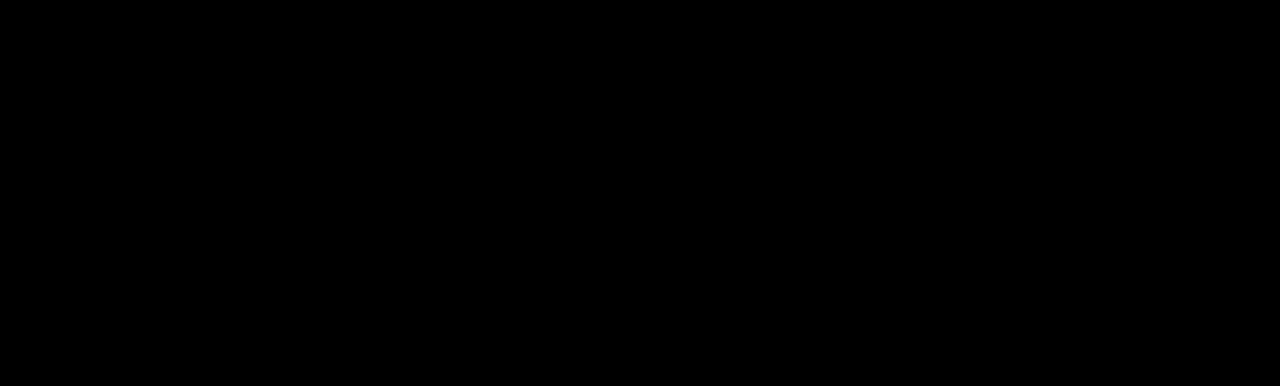
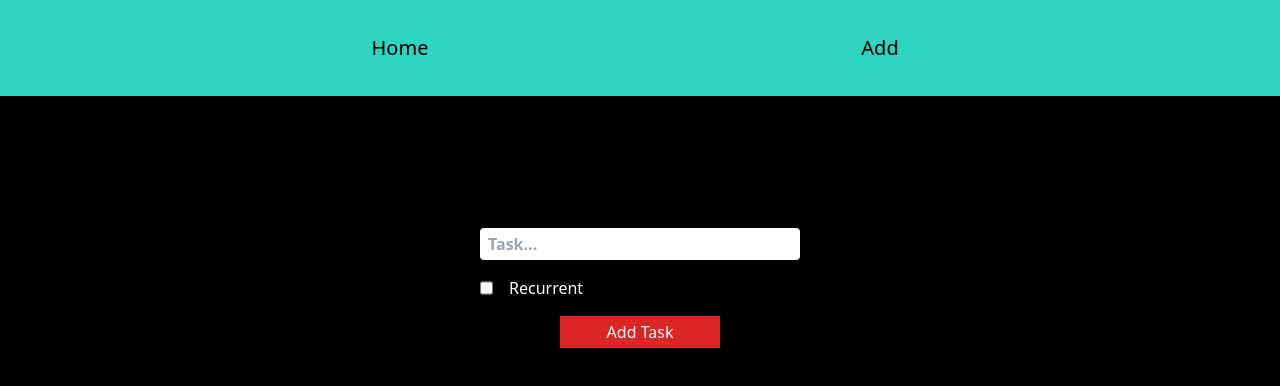
Before and after one commit to omarsafti09/tasker, a Next.js app: page /add in a window 1280 px wide. Before the commit this address had no page. Shown: the top 386 px of the page. Built offline with nearby package versions, Linux system fonts and the light colour scheme.

Commit message:
Created Add Prepared every thing to API connection

```diff
--- /dev/null
+++ b/app/add/page.jsx
@@ -0,0 +1,12 @@
+import AddForm from "@/components/AddForm";
+import React from "react";
+
+const page = () => {
+  return (
+    <div className="md:w-1/2 w-full md:h-60 text-white flex justify-center items-center rounded-xl">
+      <AddForm />
+    </div>
+  );
+};
+
+export default page;
--- a/app/layout.jsx
+++ b/app/layout.jsx
@@ -1,10 +1,14 @@
 import "@/assets/styles/globals.css";
+import NavBar from "@/components/NavBar";
 
 const layout = ({ children }) => {
   return (
     <html>
       <body className="bg-black">
-        <main>{children}</main>
+        <NavBar />
+        <main className="flex justify-center items-center h-96">
+          {children}
+        </main>
       </body>
     </html>
   );
--- /dev/null
+++ b/components/AddForm.jsx
@@ -0,0 +1,48 @@
+"use client";
+import React from "react";
+import { useState } from "react";
+
+const AddForm = () => {
+  const [task, setTask] = useState("");
+  const [recurrent, setRecurrent] = useState(false);
+  const handleChange = () => {
+    setRecurrent(!recurrent);
+  };
+  const log = (event) => {
+    event.preventDefault();
+    console.log(task, recurrent);
+  };
+
+  return (
+    <div className="flex w-full justify-center items-center">
+      <form className="flex flex-col md:w-1/2">
+        <input
+          type="text"
+          placeholder="Task..."
+          className="h-8 mb-4 text-black font-bold pl-2 rounded"
+          value={task}
+          onChange={(e) => setTask(e.target.value)}
+        />
+        <div className="flex">
+          <input
+            type="checkbox"
+            className="mr-4"
+            checked={recurrent}
+            onChange={handleChange}
+          />
+          <h4>Recurrent</h4>
+        </div>
+        <div className="flex justify-center items-center mt-4">
+          <button
+            className="w-1/2 h-8 flex justify-center items-center bg-red-600"
+            onClick={log}
+          >
+            Add Task
+          </button>
+        </div>
+      </form>
+    </div>
+  );
+};
+
+export default AddForm;
--- /dev/null
+++ b/components/NavBar.jsx
@@ -0,0 +1,43 @@
+"use client";
+import NavLink from "./NavLink";
+import { useState } from "react";
+import { FaBars, FaArrowLeft } from "react-icons/fa";
+import "@/components/components.css";
+
+const NavBar = () => {
+  const [collapsed, setCollapsed] = useState(1);
+  const handleCollapse = () => {
+    setCollapsed(!collapsed);
+  };
+  if (collapsed == 1) {
+    return (
+      <nav className="w-full h-24 bg-teal-400 flex justify-center top-0">
+        <span className="flex md:hidden justify-center items-center">
+          <button onClick={handleCollapse}>
+            <FaBars />
+          </button>
+        </span>
+        <div className="w-full md:w-3/4 hidden md:flex justify-center md:justify-around">
+          <NavLink path={"/"} name={"Home"} />
+          <NavLink path={"/add"} name={"Add"} />
+        </div>
+      </nav>
+    );
+  } else {
+    return (
+      <nav className="animated w-full h-screen bg-teal-400 flex flex-col justify-around absolute top-0">
+        <span className="flex justify-center items-center">
+          <button onClick={handleCollapse}>
+            <FaArrowLeft />
+          </button>
+        </span>
+        <div className="w-full flex flex-col justify-center">
+          <NavLink path={"/"} name={"Home"} />
+          <NavLink path={"/add"} name={"Add"} />
+        </div>
+      </nav>
+    );
+  }
+};
+
+export default NavBar;
--- /dev/null
+++ b/components/NavLink.jsx
@@ -0,0 +1,14 @@
+import Link from "next/link";
+
+const NavLink = ({ path, name }) => {
+  return (
+    <Link
+      className="w-full md:w-48 h-24 text-black flex justify-center items-center hover:bg-red-600 text-xl hover:text-white"
+      href={path}
+    >
+      {name}
+    </Link>
+  );
+};
+
+export default NavLink;
```
